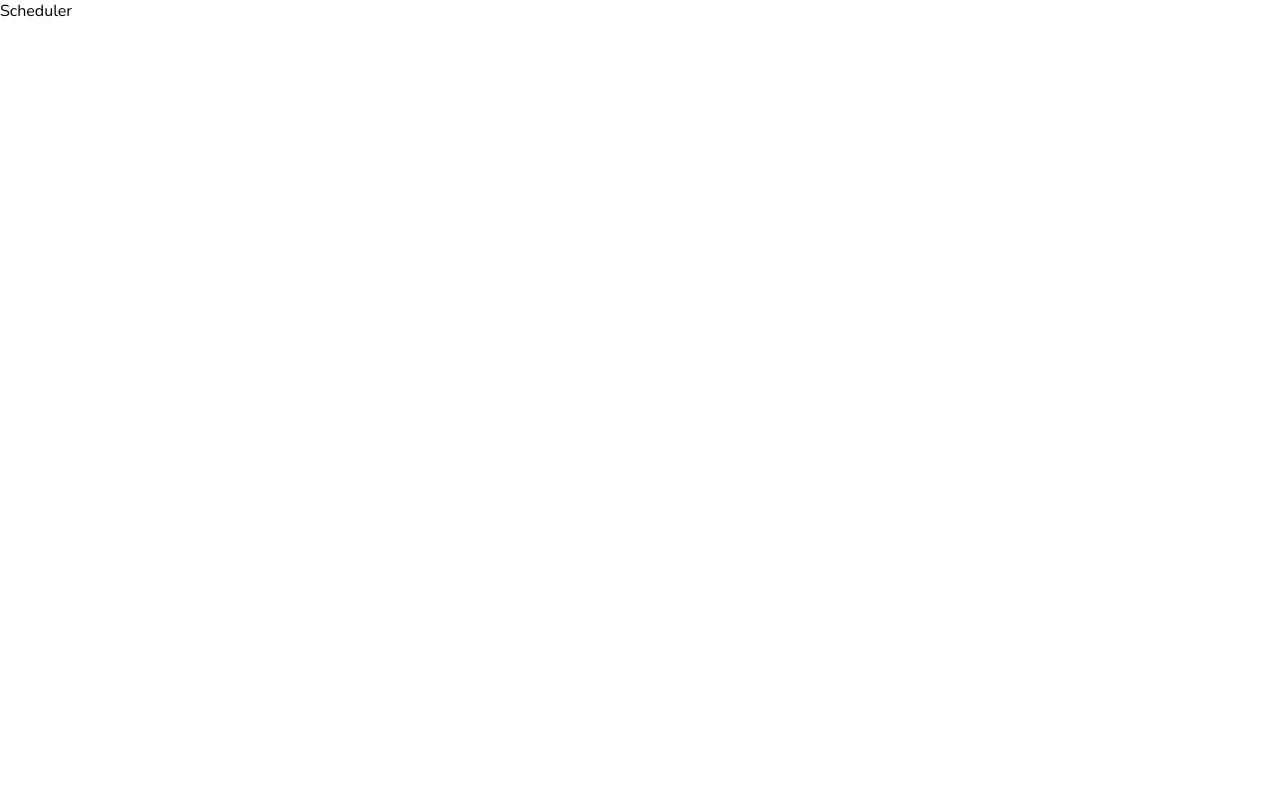
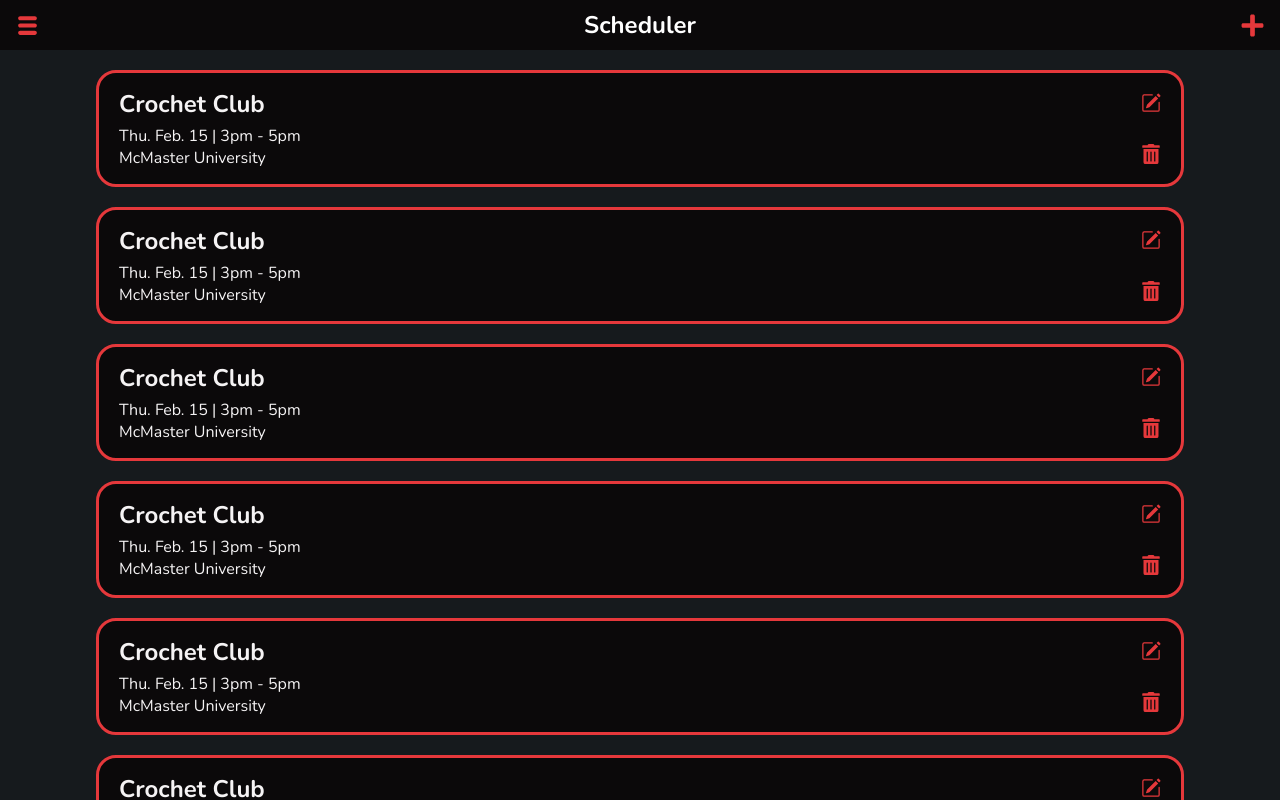
Before and after one commit to quanv23/scheduler, a React (Create React App) app: page / in a window 1280 px wide. Built offline with nearby package versions, Linux system fonts and the light colour scheme.

Commit message:
Created the base for the UI w/o interactions

```diff
--- a/package.json
+++ b/package.json
@@ -8,6 +8,7 @@
     "@testing-library/user-event": "^13.5.0",
     "react": "^18.2.0",
     "react-dom": "^18.2.0",
+    "react-icons": "^5.0.1",
     "react-scripts": "5.0.1",
     "web-vitals": "^2.1.4"
   },
@@ -36,6 +37,7 @@
     ]
   },
   "devDependencies": {
-    "@babel/plugin-proposal-private-property-in-object": "^7.21.11"
+    "@babel/plugin-proposal-private-property-in-object": "^7.21.11",
+    "prettier": "3.2.5"
   }
 }
--- a/src/App.js
+++ b/src/App.js
@@ -1,10 +1,27 @@
 import React from 'react';
 import Header from './components/header';
+import Card from './components/Card';
 
 export default function App() {
-  return (
-    <div>
-        <Header />
-    </div>
-  )
+	return (
+		<div className='container'>
+			<Header />
+			<main className='card-container'>
+				<Card />
+				<Card />
+				<Card />
+				<Card />
+				<Card />
+				<Card />
+				<Card />
+				<Card />
+				<Card />
+				<Card />
+			</main>
+		</div>
+	);
 }
+
+// 9d4edd purple for later
+// 95d5b2 green for later
+// 0066ff blue for later
--- /dev/null
+++ b/src/components/Card.js
@@ -0,0 +1,15 @@
+import { BsPencilSquare } from 'react-icons/bs';
+import { FaTrashAlt } from 'react-icons/fa';
+import React from 'react';
+
+export default function Card() {
+	return (
+		<div className='card'>
+			<BsPencilSquare className='card-edit' size={20} color='E5383B' />
+			<FaTrashAlt className='card-trash' size={20} color='E5383B' />
+			<h2 className='card-title'>Crochet Club</h2>
+			<p className='card-date'>Thu. Feb. 15 | 3pm - 5pm</p>
+			<p className='card-location'>McMaster University</p>
+		</div>
+	);
+}
--- a/src/components/header.js
+++ b/src/components/header.js
@@ -1,9 +1,13 @@
-import React from 'react'
+import { FaPlus } from 'react-icons/fa';
+import { TiThMenu } from 'react-icons/ti';
+import React from 'react';
 
 export default function Header() {
-    return (
-        <header className="header">
-            Scheduler
-        </header>
-    )
+	return (
+		<header className='header'>
+			<h2 className='header-title'>Scheduler</h2>
+			<FaPlus className='header-add' size={25} color='#E5383B' />
+			<TiThMenu className='header-nav' size={25} color='#E5383B' />
+		</header>
+	);
 }
--- a/src/index.css
+++ b/src/index.css
@@ -1,8 +1,78 @@
 * {
-    box-sizing: border-box;
+	box-sizing: border-box;
 }
 
 body {
-    margin: 0;
-    font-family: "Nunito", sans-serif;
+	margin: 0;
+	font-family: 'Nunito', sans-serif;
 }
+
+.container {
+	background-color: #161a1d;
+	height: 100vh;
+}
+
+.header {
+	position: relative;
+	display: flex;
+	justify-content: center;
+	align-items: center;
+	height: 50px;
+	background-color: #0b090a;
+	color: #ffffff;
+}
+
+.header-title {
+	margin: 0;
+}
+
+.header-add {
+	position: absolute;
+	right: 15px;
+}
+
+.header-nav {
+	position: absolute;
+	left: 15px;
+}
+
+.card-container {
+	display: flex;
+	height: calc(100vh - 50px);
+	flex-direction: column;
+	align-items: center;
+	overflow: scroll;
+}
+
+.card {
+	position: relative;
+	width: 85vw;
+	color: #f5f3f4;
+	border: 3px solid #e5383b;
+	border-radius: 20px;
+	background-color: #0b090a;
+	padding: 15px 20px;
+	margin-top: 20px;
+}
+
+.card-edit {
+	position: absolute;
+	right: 20px;
+	top: 20px;
+}
+
+.card-trash {
+	position: absolute;
+	right: 20px;
+	bottom: 20px;
+}
+
+.card-title {
+	margin: 0;
+	margin-bottom: 5px;
+}
+
+.card-location,
+.card-date {
+	margin: 0;
+}
```
Also changed, not shown: 1 other file (tests, documents, lock files or other folders).
